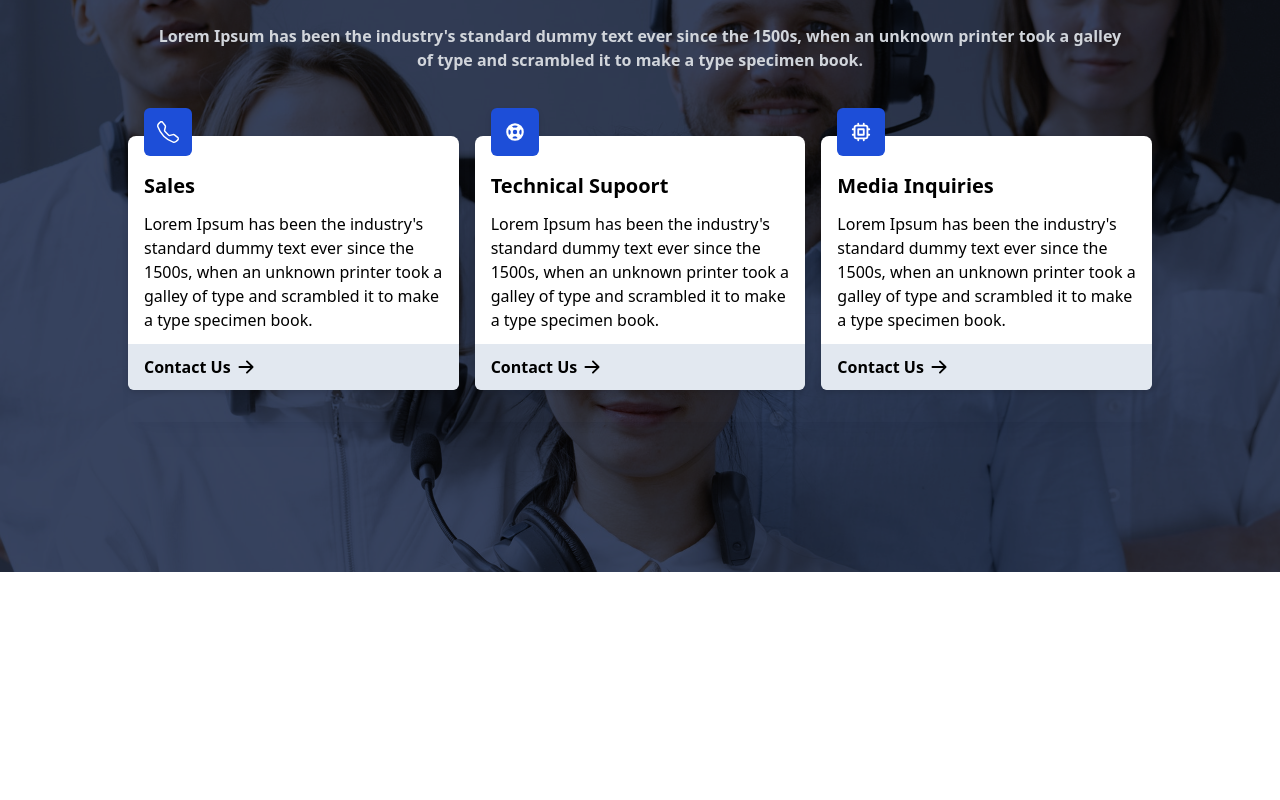
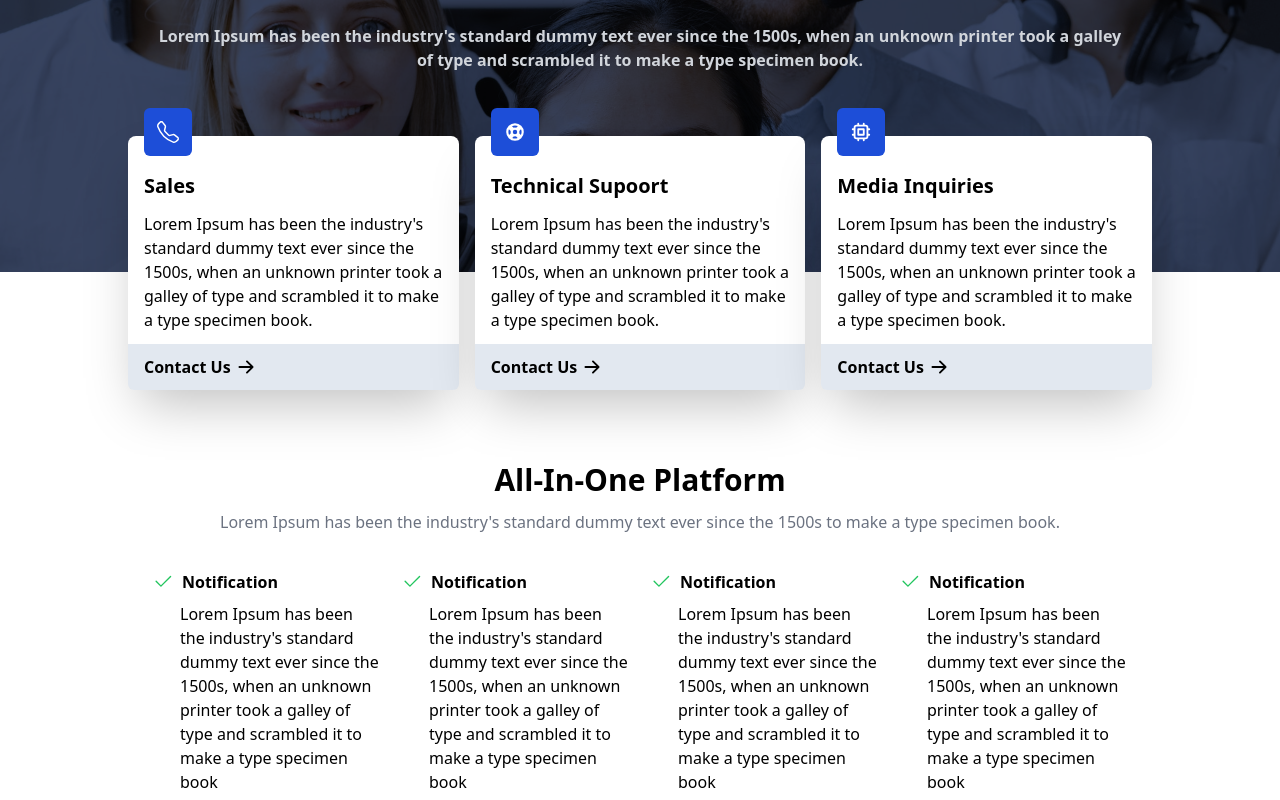
Before and after one commit to codefromahmad/cloud-store-react, a React (Create React App) app: page / in a window 1280 px wide. Shown: the part 1320-2120 px from the top of the page. Before the commit the page ends 1892 px from the top, so only its background shows below. Built offline with nearby package versions, Linux system fonts and the light colour scheme.

Commit message:
All-in-one Page Completed

```diff
--- a/src/App.js
+++ b/src/App.js
@@ -1,4 +1,5 @@
 import About from "./components/About";
+import AllInOne from "./components/AllInOne";
 import Home from "./components/Home";
 import NavBar from "./components/NavBar";
 import Support from "./components/Support";
@@ -10,6 +11,7 @@ function App() {
       <Home />
       <About />
       <Support />
+      <AllInOne />
     </div>
   );
 }
--- /dev/null
+++ b/src/components/AllInOne.jsx
@@ -0,0 +1,93 @@
+import React from "react";
+import { BsCheck2 } from "react-icons/bs";
+
+const AllInOne = () => {
+  const notifications = [
+    {
+      id: 1,
+      title: "Notification",
+      text: `Lorem Ipsum has been the industry's standard dummy text ever since the
+            1500s, when an unknown printer took a galley of type and scrambled it
+            to make a type specimen book`,
+    },
+    {
+      id: 2,
+      title: "Notification",
+      text: `Lorem Ipsum has been the industry's standard dummy text ever since the
+              1500s, when an unknown printer took a galley of type and scrambled it
+              to make a type specimen book`,
+    },
+    {
+      id: 3,
+      title: "Notification",
+      text: `Lorem Ipsum has been the industry's standard dummy text ever since the
+              1500s, when an unknown printer took a galley of type and scrambled it
+              to make a type specimen book`,
+    },
+    {
+      id: 4,
+      title: "Notification",
+      text: `Lorem Ipsum has been the industry's standard dummy text ever since the
+              1500s, when an unknown printer took a galley of type and scrambled it
+              to make a type specimen book`,
+    },
+    {
+      id: 5,
+      title: "Notification",
+      text: `Lorem Ipsum has been the industry's standard dummy text ever since the
+              1500s, when an unknown printer took a galley of type and scrambled it
+              to make a type specimen book`,
+    },
+    {
+      id: 6,
+      title: "Notification",
+      text: `Lorem Ipsum has been the industry's standard dummy text ever since the
+              1500s, when an unknown printer took a galley of type and scrambled it
+              to make a type specimen book`,
+    },
+    {
+      id: 7,
+      title: "Notification",
+      text: `Lorem Ipsum has been the industry's standard dummy text ever since the
+                1500s, when an unknown printer took a galley of type and scrambled it
+                to make a type specimen book`,
+    },
+    {
+      id: 8,
+      title: "Notification",
+      text: `Lorem Ipsum has been the industry's standard dummy text ever since the
+                1500s, when an unknown printer took a galley of type and scrambled it
+                to make a type specimen book`,
+    },
+  ];
+  return (
+    <div className="w-full py-10">
+      <div className="max-w-screen-lg mx-auto">
+        <div>
+          <p className="mx-6 text-center text-3xl font-bold">
+            All-In-One Platform
+          </p>
+          <p className=" mx-6 text-gray-500 text-center py-3">
+            Lorem Ipsum has been the industry's standard dummy text ever since
+            the 1500s to make a type specimen book.
+          </p>
+        </div>
+        <div className="grid grid-cols-1 mx-3 sm:grid-cols-2 md:grid-cols-3 lg:grid-cols-4 sm:mx-6 gap-5 py-6">
+          {notifications.map(({ id, title, text }) => (
+            <div key={id}>
+              <div className="flex items-center">
+                <BsCheck2 size={22} className="text-green-500" />
+                <p className="font-bold px-2">{title}</p>
+              </div>
+              <div>
+                <p className="pl-7 py-2">{text}</p>
+              </div>
+            </div>
+          ))}
+        </div>
+      </div>
+    </div>
+  );
+};
+
+export default AllInOne;
--- a/src/components/Support.jsx
+++ b/src/components/Support.jsx
@@ -31,12 +31,11 @@ const Support = () => {
     },
   ];
   return (
-    <div className="h-[700px]">
-      <div className="w-full h-[700px] absolute bg-gray-900/90">
+    <div className="w-full">
+      <div className="w-full h-[400px] absolute bg-gray-900/90">
         <img
           src={support}
-          alt=""
-          className="w-full mix-blend-overlay h-full object-cover"
+          className="w-full h-full mix-blend-overlay object-cover"
         />
       </div>
       <div className="w-full max-w-screen-lg mx-auto py-8 text-white relative">
@@ -52,11 +51,11 @@ const Support = () => {
           to make a type specimen book.
         </p>
       </div>
-      <div className="grid grid-cols-1 shadow-xl md:grid-cols-3 mx-5 sm:mx-10 gap-4 py-8 max-w-screen-lg lg:mx-auto">
+      <div className="grid grid-cols-1 md:grid-cols-3 mx-5 sm:mx-10 gap-4 py-8 max-w-screen-lg lg:mx-auto">
         {cards.map(({ id, title, icon, text }) => (
           <div
             key={id}
-            className="bg-white my-6 md:my-0 drop-shadow-md rounded-lg relative"
+            className="bg-white my-6 md:my-0 shadow-2xl rounded-lg relative"
           >
             <div className="rounded-md mx-4 -mt-7 bg-blue-700 w-12 h-12  flex justify-center items-center">
               {icon}
@@ -65,7 +64,7 @@ const Support = () => {
               <p className="text-xl mx-4 pt-4 font-bold">{title}</p>
               <p className="mx-4 py-3">{text}</p>
             </div>
-            <div className="group flex px-4 py-2 rounded-b-md bg-slate-200 cursor-pointer items-center">
+            <div className="group flex px-4 py-2 rounded-b-md bg-slate-200 hover:bg-slate-300 cursor-pointer items-center">
               <p className="font-bold">Contact Us</p>
               <BsArrowRightShort
                 size={30}
```
